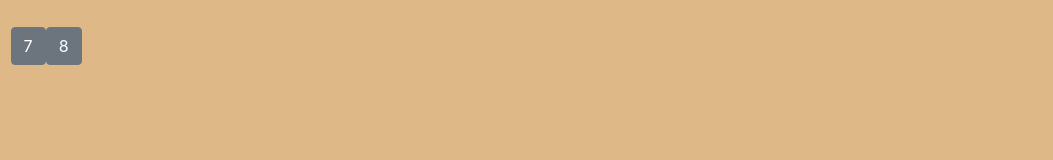
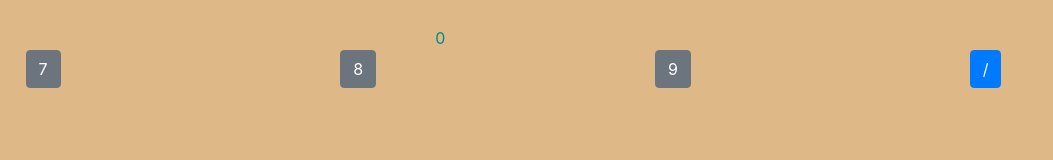
Before and after one commit to JonathanPMohan/calculator, a plain HTML site: page index.html in a window 1280 px wide. Shown: the whole page, without its empty margins (0-1053 px from the left). Drawn offline with nearby package versions, Linux system fonts and the light colour scheme.

Commit message:
Updated JS

```diff
--- a/index.html
+++ b/index.html
@@ -18,9 +18,18 @@
 
 
     <div class="row">
+        <div class="col">
         <button type="button" class="btn btn-secondary" id="sevenButton">7</button>
+        </div>
+        <div class="col">
         <button type="button" class="btn btn-secondary" id="eightButton">8</button>
-
+        </div>
+        <div class="col">
+        <button type="button" class="btn btn-secondary" id="nineButton">9</button>
+        </div>
+        <div class="col">
+        <button type="button" class="btn btn-primary" id="divideButton">/</button>
+    </div>
     </div>
 
     <script src="https://code.jquery.com/jquery-3.3.1.slim.min.js" integrity="sha384-q8i/X+965DzO0rT7abK41JStQIAqVgRVzpbzo5smXKp4YfRvH+8abtTE1Pi6jizo" crossorigin="anonymous"></script>
--- a/javascripts/components/calculator.js
+++ b/javascripts/components/calculator.js
@@ -34,6 +34,10 @@ const calculate = (num1, num2, mathType) => {
         printToDom(calc.display, 'result');
    };
 
+   const setMathType = (newMathType) => {
+       calc.mathType = newMathType;
+   };
+
    const initialDisplay = () => {
        printToDom(0, 'result');
    }
--- a/javascripts/helpers/buttonEvents.js
+++ b/javascripts/helpers/buttonEvents.js
@@ -2,10 +2,18 @@ import {addNumber} from '../components/calculator.js'
 
 const sevenButton = document.getElementById('sevenButton');
 const eightButton = document.getElementById('eightButton');
+const nineButton = document.getElementById('nineButton');
+const divideButton = document.getElementById('divideButton');
 
 const addNumberCaller = (e) => {
     addNumber(e.target.innerHTML);
 };
+
+const divideButtonEvent = () => {
+    divideButton.addEventListener('click', () => {
+        setMathType('divide');
+    })
+}
 
 const sevenButtonEvent = () => {
     sevenButton.addEventListener('click', addNumberCaller);
@@ -15,9 +23,16 @@ const eightButtonEvent = () => {
     eightButton.addEventListener('click', addNumberCaller);
 };
 
+const nineButtonEvent = () => {
+    nineButton.addEventListener('click', addNumberCaller);
+};
+
+
 const attachEvents = () => {
     sevenButtonEvent();
     eightButtonEvent();
+    nineButtonEvent();
+    divideButtonEvent();
 }
 
 export default attachEvents;
--- a/javascripts/main.js
+++ b/javascripts/main.js
@@ -1,14 +1,10 @@
-import {calculate} from './components/calculator.js';
+import {initialDisplay} from './components/calculator.js';
 import buttonEvents from './helpers/buttonEvents.js';
 
-// calculate(4, 2, 'multiply'); //8
-// calculate(4, 2, 'divide'); //8
-// calculate(4, 2, 'add');
-// calculate(4, 2, 'subtract');
-// calculate(4, 2, 'multiply');
 
 const initializeApp = () => {
     buttonEvents();
+    initialDisplay();
 
 }
 initializeApp();
```
